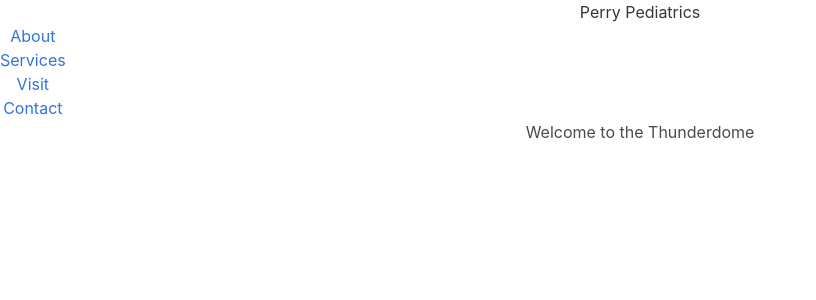
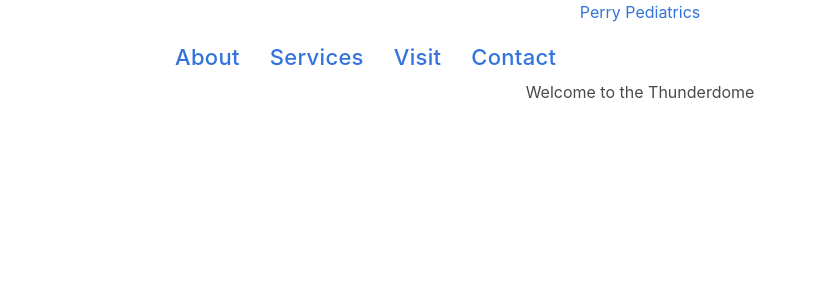
Before and after one commit to Ryancrawfordny/Perry-Pediatrics, a React (Create React App) app in the folder perry-pediatrics/: page / in a window 1280 px wide. Shown: the top 300 px of the page, without its empty margins (0-816 px from the left). Built offline with nearby package versions, Linux system fonts and the light colour scheme.

Commit message:
commit: added styling to the header

```diff
--- a/perry-pediatrics/src/components/Header/Header.css
+++ b/perry-pediatrics/src/components/Header/Header.css
@@ -1,10 +1,31 @@
 .header-nav {
     list-style-type: none;
     display: flex;
-    justify-content: space-around;
+    justify-content: space-between;
     margin-left: 145px;
     margin-right: 145px;
     margin-top: 20px;
     text-decoration: none;
     padding-bottom: 10px;
 }
+
+nav li {
+    display: inline;
+    font-size: 22px;
+    font-weight: 500;
+    font-style: normal;
+    font-stretch: normal;
+    line-height: normal;
+    letter-spacing: 0.3px;
+    color: white;
+    padding-left: 30px;
+}
+
+.header-decoration {
+    text-decoration: none;
+    color: white;
+}
+
+.header-decoration:hover {
+    text-decoration: none;
+}
--- a/perry-pediatrics/src/components/Header/Header.jsx
+++ b/perry-pediatrics/src/components/Header/Header.jsx
@@ -1,5 +1,6 @@
 import React, { Component } from 'react';
-import { Link } from 'react-router-dom'
+import { Link } from 'react-router-dom';
+import './Header.css'
 
 
 class Header extends Component {
@@ -7,7 +8,7 @@ class Header extends Component {
         return (
             <div className="header">
                 <div>
-                <Link to='/'><h1>Perry Pediatrics</h1></Link>
+                <h1><Link to='/'>Perry Pediatrics</Link></h1>
                 </div>
 
                 <nav className="navbar" role="navigation" aria-label="main navigation">
```
